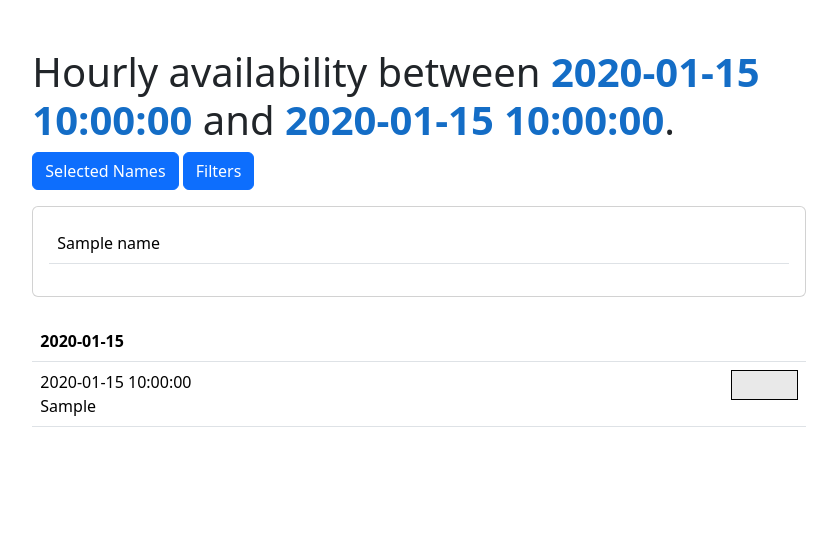
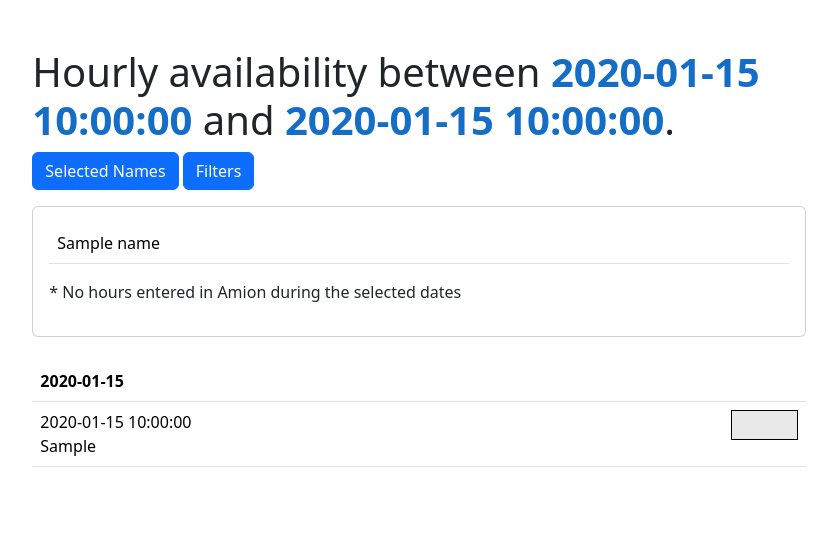
Before and after one commit to tylerfong229/residents-doing-things-flask, a Flask app: template templates/hourly_availability.html in a window 1280 px wide, after a click on "Selected Names". Shown: the top 544 px of the page, without its empty margins (221-1058 px from the left). Run offline with Flask 3, Linux system fonts and the light colour scheme; the template is opened without the code that fills it: most values are stand-ins (such as "Sample title", 1, 10 or a date in 2020).

Commit message:
footnote

```diff
--- a/templates/hourly_availability.html
+++ b/templates/hourly_availability.html
@@ -26,7 +26,9 @@
                         <td>{{name}}</td>
                     </tr>
                     {% endfor %}
+
                 </table>
+                <p class="fw-lighter">* No hours entered in Amion during the selected dates</p>
             </div>
         </div>
         <div class="collapse" id="collapseFilters">
```
